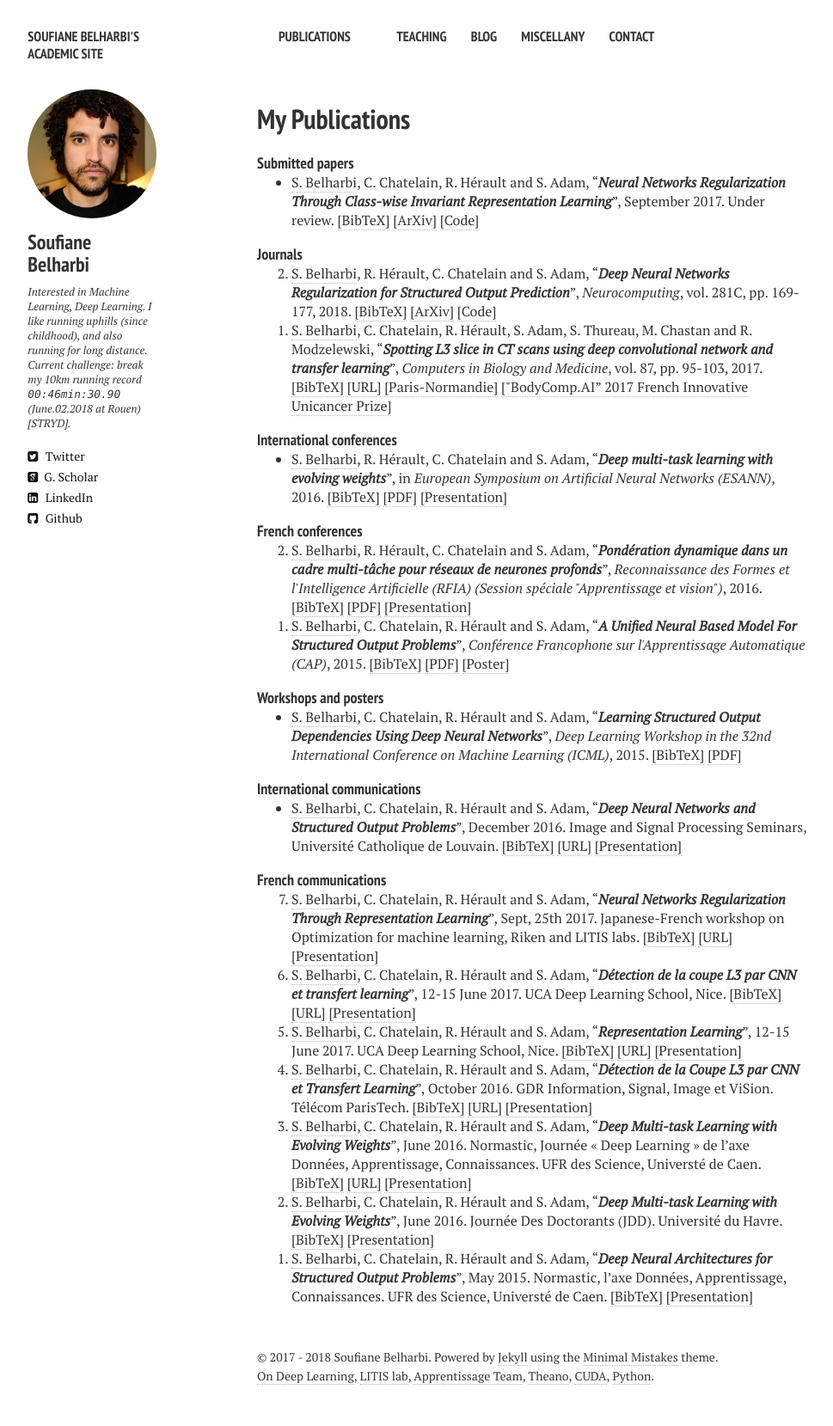
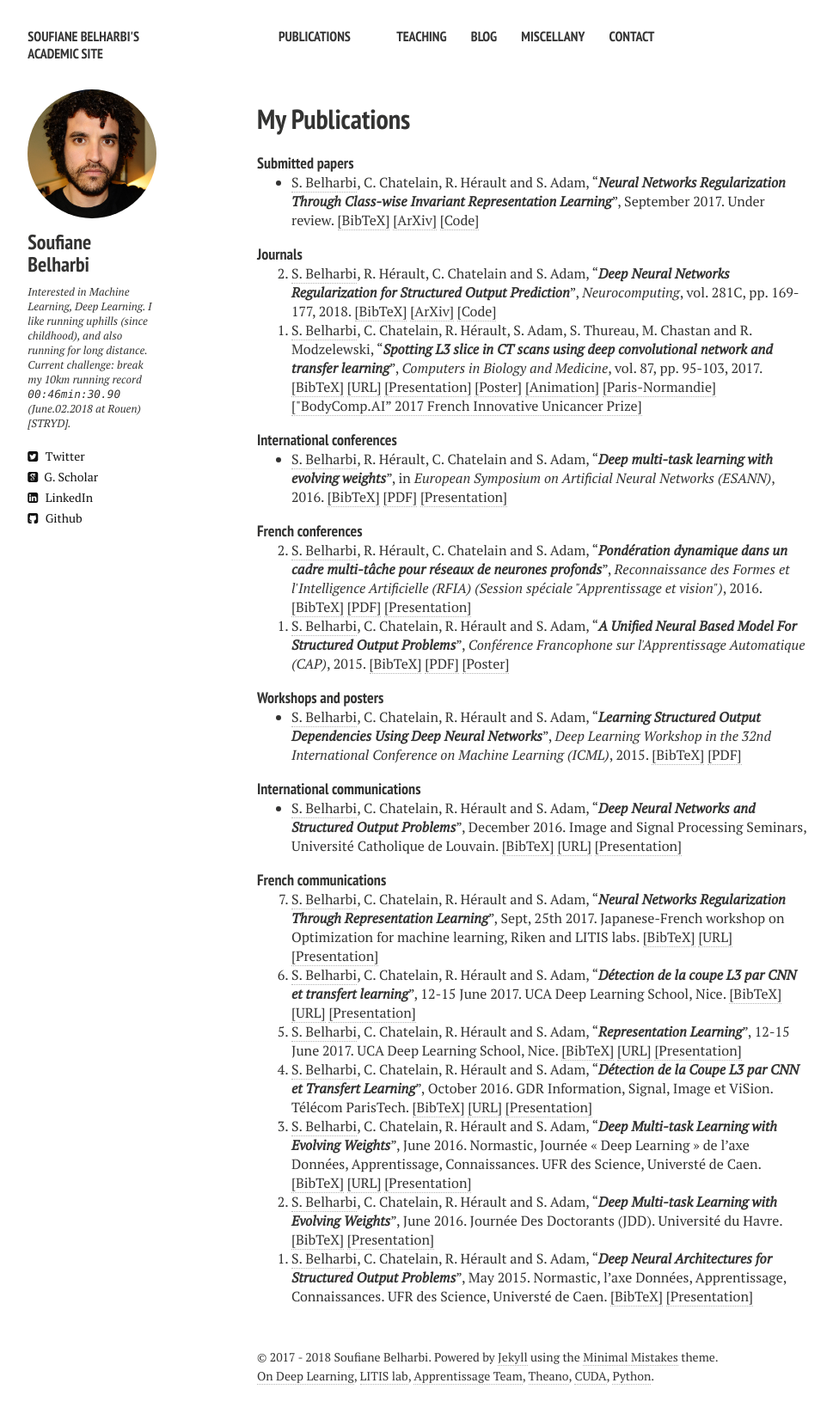
Before and after one commit to sbelharbi/sbelharbi.github.io, a Jekyll site: the page built from publications.md, in a window 1280 px wide. Shown: the whole page at 86% size, without its empty margins (21-990 px from the left). Built offline with Jekyll 4.4.1, drawn with Linux system fonts in a browser that asks for light colours; nearby versions of some CDN libraries.

Commit message:
l3: presentation, poster, animation (generic).

```diff
--- a/_layouts/publications.html
+++ b/_layouts/publications.html
@@ -157,7 +157,7 @@ pp. 95-103,
 
 <a href="javascript:toggleBibtex('sbelharbiCBM2017')">[BibTeX]</a>
 
-<a href="http://www.sciencedirect.com/science/article/pii/S0010482517301403?via%3Dihub">[URL]</a> <a href=" http://www.paris-normandie.fr/actualites/societe/le-centre-becquerel-a-rouen-prepare-la-medecine-du-futur-LG12146951">[Paris-Normandie]</a> <a href=" http://www.unicancer.fr/sites/default/files/actualite/SOUS_EMBARGO_BROCHURE_PRIX_INNOVATION_UNICANCER_2017.pdf">["BodyComp.AI” 2017 French Innovative Unicancer Prize]</a>
+<a href="http://www.sciencedirect.com/science/article/pii/S0010482517301403?via%3Dihub">[URL]</a> <a href="/publications/l3-2018/presentation-l3.pdf">[Presentation]</a> <a href="/publications/l3-2018/poster-l3.pdf"> [Poster]</a> <a href="/publications/l3-2018/animation-l3-800ms.gif"> [Animation]</a> <a href=" http://www.paris-normandie.fr/actualites/societe/le-centre-becquerel-a-rouen-prepare-la-medecine-du-futur-LG12146951">[Paris-Normandie]</a> <a href=" http://www.unicancer.fr/sites/default/files/actualite/SOUS_EMBARGO_BROCHURE_PRIX_INNOVATION_UNICANCER_2017.pdf">["BodyComp.AI” 2017 French Innovative Unicancer Prize]</a>
 
 <div id="bib_sbelharbiCBM2017" class="bibtex noshow">
 <pre>
--- a/bib/bib.bib
+++ b/bib/bib.bib
@@ -172,7 +172,7 @@
   Journal                  = {Computers in Biology and Medicine},
   Year                     = {2017},
   Pages                    = {95-103},
-  Pllinks                  = {[URL]:http://www.sciencedirect.com/science/article/pii/S0010482517301403?via%3Dihub;[Paris-Normandie]: http://www.paris-normandie.fr/actualites/societe/le-centre-becquerel-a-rouen-prepare-la-medecine-du-futur-LG12146951;["BodyComp.AI” 2017 French Innovative Unicancer Prize]: http://www.unicancer.fr/sites/default/files/actualite/SOUS_EMBARGO_BROCHURE_PRIX_INNOVATION_UNICANCER_2017.pdf},
+  Pllinks                  = {[URL]:http://www.sciencedirect.com/science/article/pii/S0010482517301403?via%3Dihub;[Presentation]:/publications/l3-2018/presentation-l3.pdf; [Poster]:/publications/l3-2018/poster-l3.pdf; [Animation]:/publications/l3-2018/animation-l3-800ms.gif;[Paris-Normandie]: http://www.paris-normandie.fr/actualites/societe/le-centre-becquerel-a-rouen-prepare-la-medecine-du-futur-LG12146951;["BodyComp.AI” 2017 French Innovative Unicancer Prize]: http://www.unicancer.fr/sites/default/files/actualite/SOUS_EMBARGO_BROCHURE_PRIX_INNOVATION_UNICANCER_2017.pdf},
   Volume                   = {87},
 
   Owner                    = {Soufiane},
--- a/bib/tmp.html
+++ b/bib/tmp.html
@@ -1,4 +1,4 @@
-<!-- Generated from JabRef by PubList by Truong Nghiem at 05:44 on 2018.07.07. -->
+<!-- Generated from JabRef by PubList by Truong Nghiem at 01:41 on 2018.07.08. -->
 <ul class="biblist" style="margin-top:-2px;">
 <!-- Item: sbelharbiCBM2017 -->
 <li >
@@ -14,7 +14,7 @@ pp. 95-103,
 
 <a href="javascript:toggleBibtex('sbelharbiCBM2017')">[BibTeX]</a>
 
-<a href="http://www.sciencedirect.com/science/article/pii/S0010482517301403?via%3Dihub">[URL]</a> <a href=" http://www.paris-normandie.fr/actualites/societe/le-centre-becquerel-a-rouen-prepare-la-medecine-du-futur-LG12146951">[Paris-Normandie]</a> <a href=" http://www.unicancer.fr/sites/default/files/actualite/SOUS_EMBARGO_BROCHURE_PRIX_INNOVATION_UNICANCER_2017.pdf">["BodyComp.AI” 2017 French Innovative Unicancer Prize]</a>
+<a href="http://www.sciencedirect.com/science/article/pii/S0010482517301403?via%3Dihub">[URL]</a> <a href="/publications/l3-2018/presentation-l3.pdf">[Presentation]</a> <a href="/publications/l3-2018/poster-l3.pdf"> [Poster]</a> <a href="/publications/l3-2018/animation-l3-800ms.gif"> [Animation]</a> <a href=" http://www.paris-normandie.fr/actualites/societe/le-centre-becquerel-a-rouen-prepare-la-medecine-du-futur-LG12146951">[Paris-Normandie]</a> <a href=" http://www.unicancer.fr/sites/default/files/actualite/SOUS_EMBARGO_BROCHURE_PRIX_INNOVATION_UNICANCER_2017.pdf">["BodyComp.AI” 2017 French Innovative Unicancer Prize]</a>
 
 <div id="bib_sbelharbiCBM2017" class="bibtex noshow">
 <pre>
```
Also changed, not shown: publications/l3-2018/animation-l3-800ms.gif (added), 3 other files.
